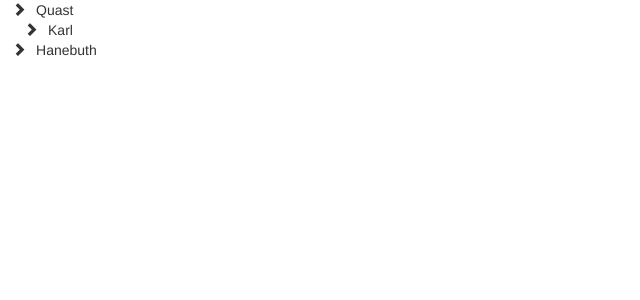
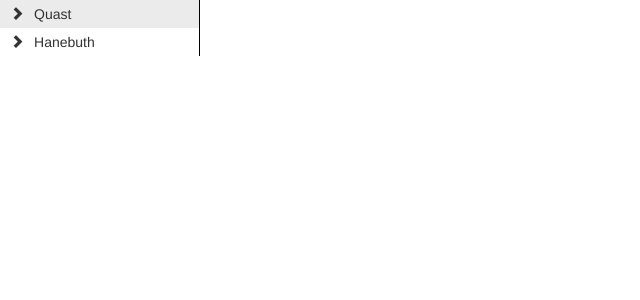
Before and after one commit to Z3R084/QdtTreeView, an Angular app: page / in a window 1280 px wide. Shown: the top 300 px of the page, without its empty margins (0-640 px from the left). Built offline with nearby package versions, Linux system fonts and the light colour scheme.

Commit message:
Updated styles

```diff
--- a/src/app/tree-view-item/tree-view-item.component.html
+++ b/src/app/tree-view-item/tree-view-item.component.html
@@ -1,2 +1,2 @@
-<i class="glyphicon" [ngClass]="{'glyphicon-chevron-right': true}"></i>{{ treeViewItem.name }}
-<tree-view-section *ngIf="treeViewItem.subitems.length > 0" [treeViewItems]="treeViewItem.subitems"></tree-view-section>
+<div (click)="isOpen = !isOpen"><i class="glyphicon" [ngClass]="{'glyphicon-chevron-right': !isOpen, 'glyphicon-chevron-down': isOpen}"></i>{{ treeViewItem.name }}</div>
+<tree-view-section *ngIf="treeViewItem.subitems.length > 0 && isOpen" [treeViewItems]="treeViewItem.subitems"></tree-view-section>
--- a/src/app/tree-view-item/tree-view-item.component.ts
+++ b/src/app/tree-view-item/tree-view-item.component.ts
@@ -7,6 +7,6 @@ import { Component, Input } from '@angular/core';
 
 export class TreeViewItemComponent {
     @Input() treeViewItem: Object;
-
+    isOpen: boolean = false;
     constructor() { }
 }
--- a/src/app/tree-view.service.ts
+++ b/src/app/tree-view.service.ts
@@ -1,3 +1,6 @@
+import { Injectable } from '@angular/core';
+
+@Injectable()
 export class TreeViewService {
     getTreeViewItems(): Object[] {
         return [
--- a/src/styles.css
+++ b/src/styles.css
@@ -1,8 +1,71 @@
-ul {
+/*tree-view-section ul {
 	list-style: none;
-	padding-left: 12px;
+	padding: 0;
+	margin: 0;
+}
+
+tree-view-section li {
+	padding: 12px;
 }
 
 i {
 	padding-right: 10px;
 }
+
+tree-view-item {
+	cursor: pointer;
+}
+
+ul > li > tree-view-item > div {
+	padding-left: 12px;
+}
+
+ul > li > tree-view-item > div:hover {
+	background-color: #ebebeb;
+}
+
+tree-view > div {
+	width: 200px;
+	border-right: 1px solid black;
+}*/
+
+i {
+	padding-right: 10px;
+}
+
+tree-view > div {
+	width: 200px;
+	border-right: 1px solid black;
+}
+
+tree-view-section ul {
+	list-style: none;
+	margin: 0;
+	padding: 0;
+}
+
+tree-view-section li {
+	padding: 4px 10px;
+}
+
+tree-view-section li:hover {
+	background-color: #ebebeb;
+}
+
+/*tree-view-section li:before {
+	content: '';
+	position: absolute;
+}
+
+tree-view-section li:hover::before {
+	content: '';
+	background-color: #ebebeb;
+	position: absolute;
+	right: 0;
+	left: 0;
+	height: 22px;
+}*/
+
+tree-view-item {
+	cursor: pointer;
+}
```
Also changed, not shown: src/app/tree-view-section/tree-view-section.component.ts (+15 -2 lines).
